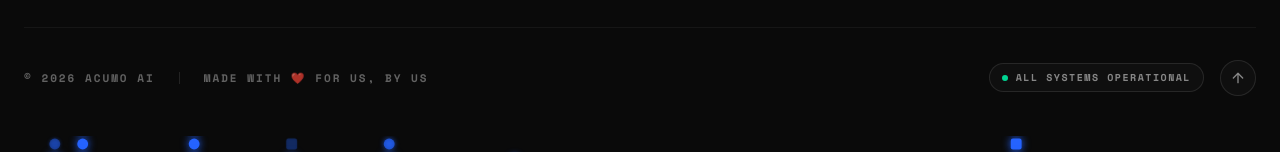
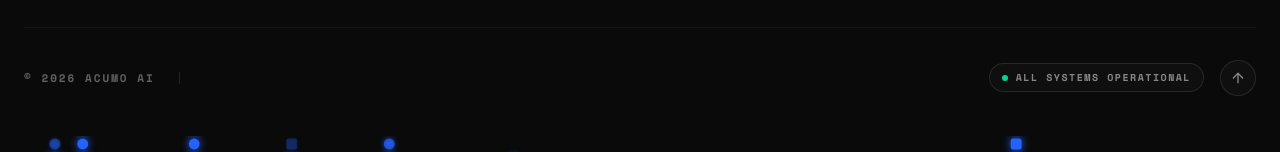
Before and after one commit to rafaykiyani135/acumo-website, a Next.js app: page /services in a window 1280 px wide. Shown: the part 2133-2285 px from the top of the page. Built offline with nearby package versions, Linux system fonts and the light colour scheme.

Commit message:
commented out made for us line

```diff
--- a/app/components/Footer.tsx
+++ b/app/components/Footer.tsx
@@ -214,7 +214,7 @@ export default function Footer() {
             <div className="flex flex-col gap-3 font-mono text-[11px] font-bold uppercase tracking-[0.18em] text-muted/70 sm:flex-row sm:items-center sm:gap-6">
               <span>© {year} Acumo AI</span>
               <span className="hidden h-3 w-px bg-white/10 sm:block" aria-hidden="true" />
-              <span>Made with ❤️ for us, by us</span>
+              {/* <span>Made with ❤️ for us, by us</span> */}
             </div>
 
             <div className="flex items-center justify-between gap-4 md:justify-end">
```
